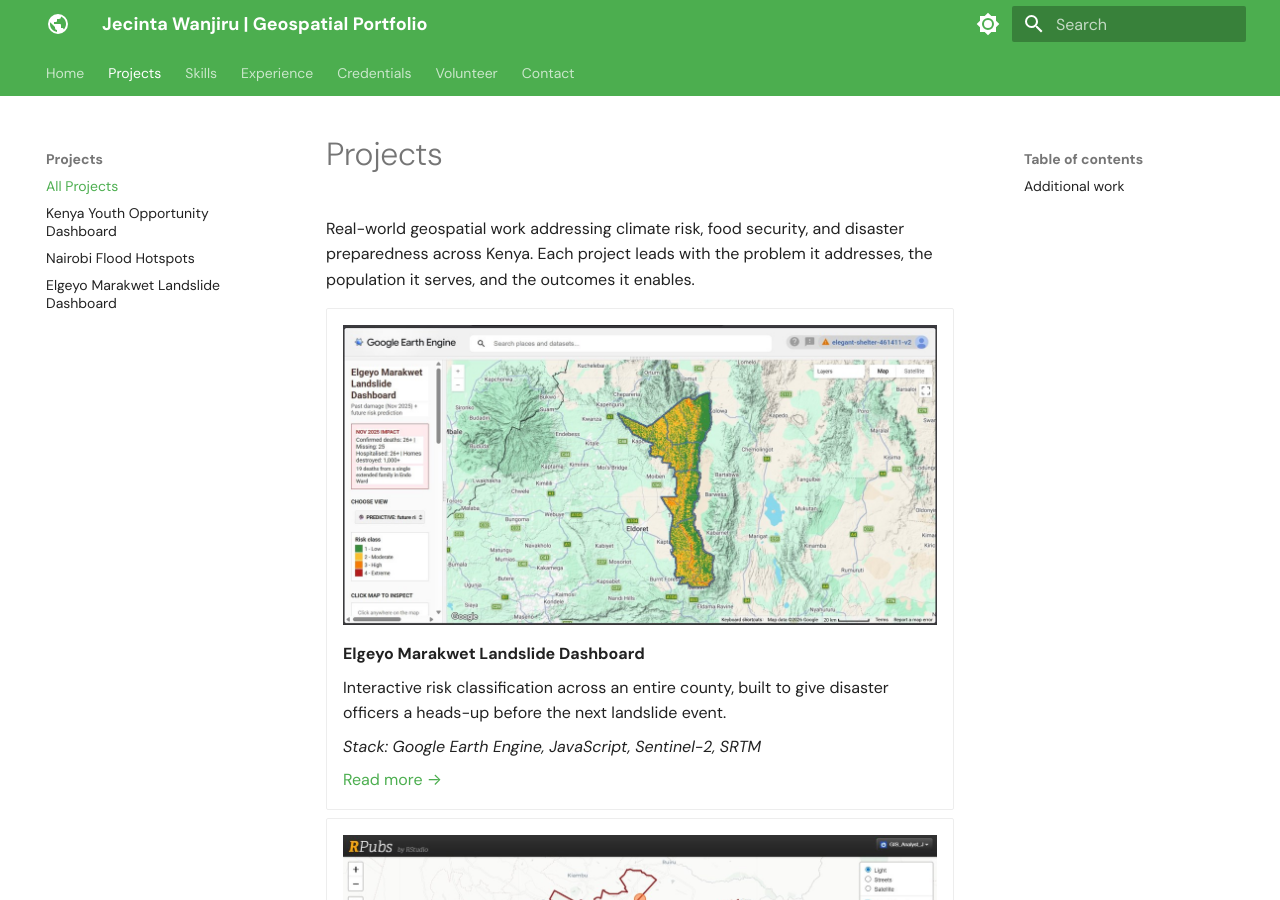
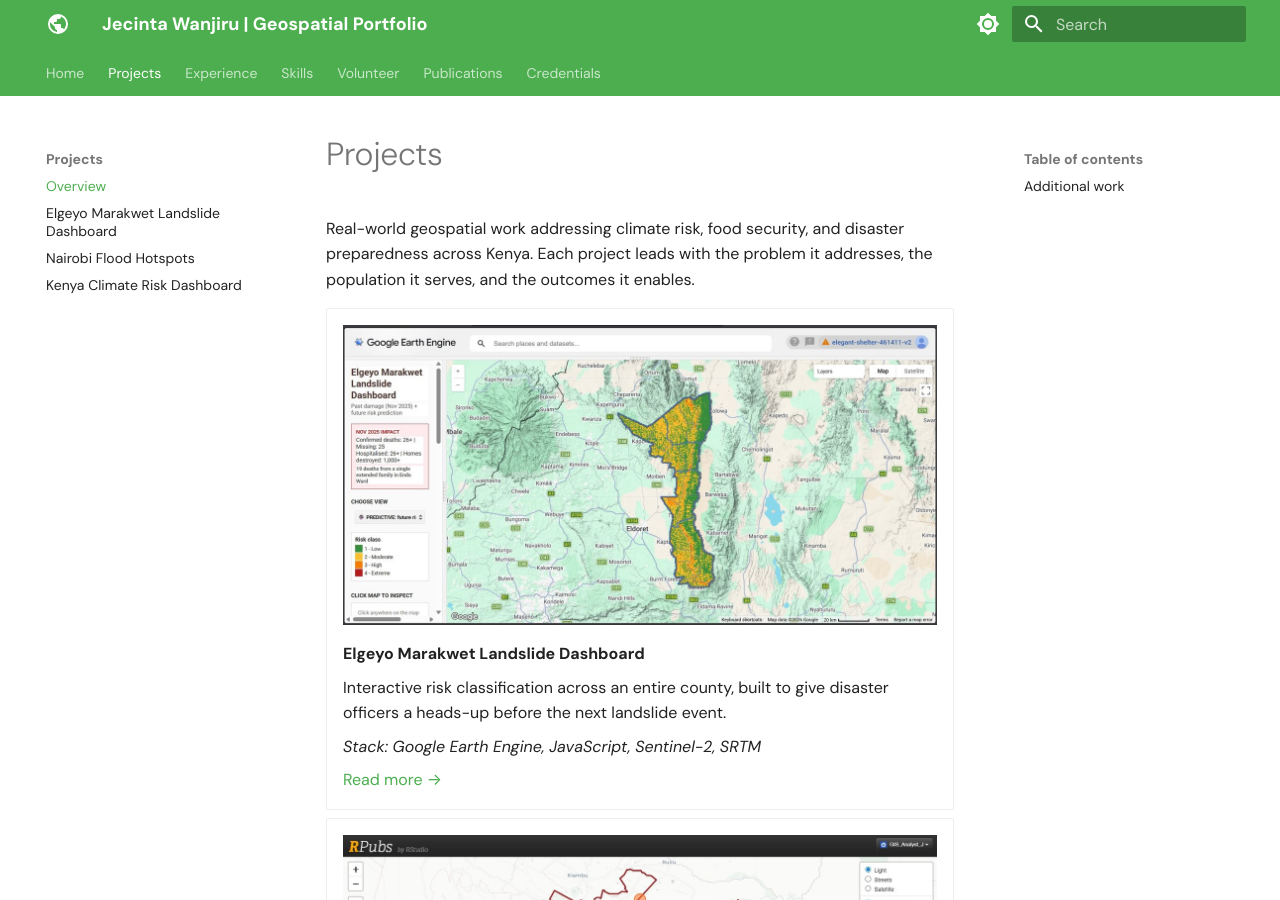
Before and after one commit to Wanjiru-1/Wanjiru-1.github.io, an MkDocs documentation site: the page built from docs/projects/index.md, in a window 1280 px wide and 900 px high. Built offline with MkDocs 1.6.1 and Material for MkDocs 9.7.7, drawn with Linux system fonts in a browser that asks for light colours.

Commit message:
Update project navigation in mkdocs.yml

```diff
--- a/mkdocs.yml
+++ b/mkdocs.yml
@@ -64,12 +64,12 @@ plugins:
 nav:
   - Home: index.md
   - Projects:
-    - "All Projects": projects/index.md
-    - "Kenya Youth Opportunity Dashboard": projects/kenya-youth-dashboard.md
-    - "Nairobi Flood Hotspots": projects/nairobi-flood-hotspots.md
-    - "Elgeyo Marakwet Landslide Dashboard": projects/elgeyo-landslide.md
+    - Overview: projects/index.md
+    - Elgeyo Marakwet Landslide Dashboard: projects/elgeyo-landslide.md
+    - Nairobi Flood Hotspots: projects/nairobi-flood-hotspots.md
+    - Kenya Climate Risk Dashboard: projects/kenya-youth-dashboard.md
+  - Experience: experience.md
   - Skills: skills.md
-  - Experience: experience.md
+  - Volunteer: volunteer.md
+  - Publications: publications.md
   - Credentials: credentials.md
-  - Volunteer: volunteer.md
-  - Contact: contact.md
```
